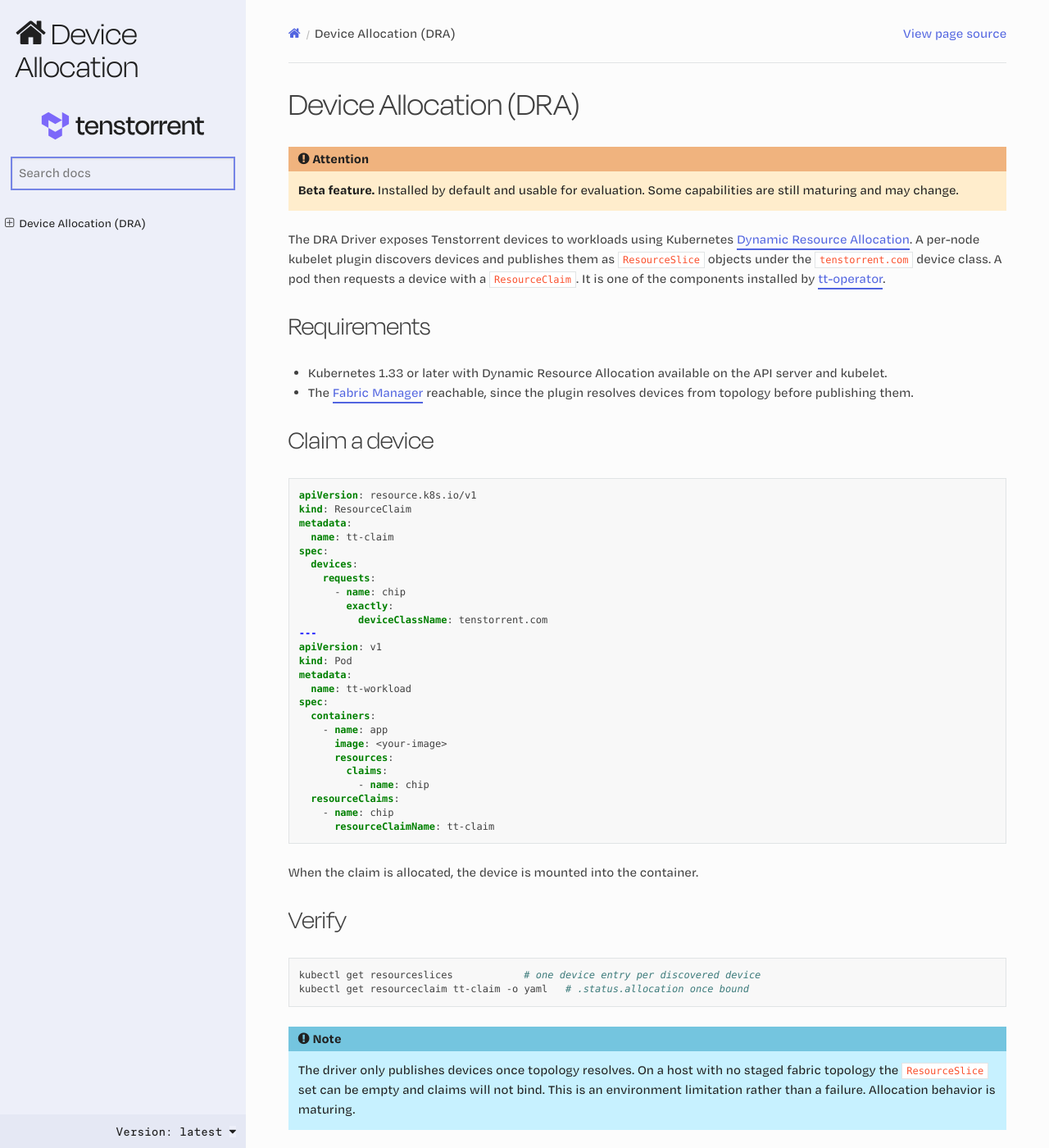
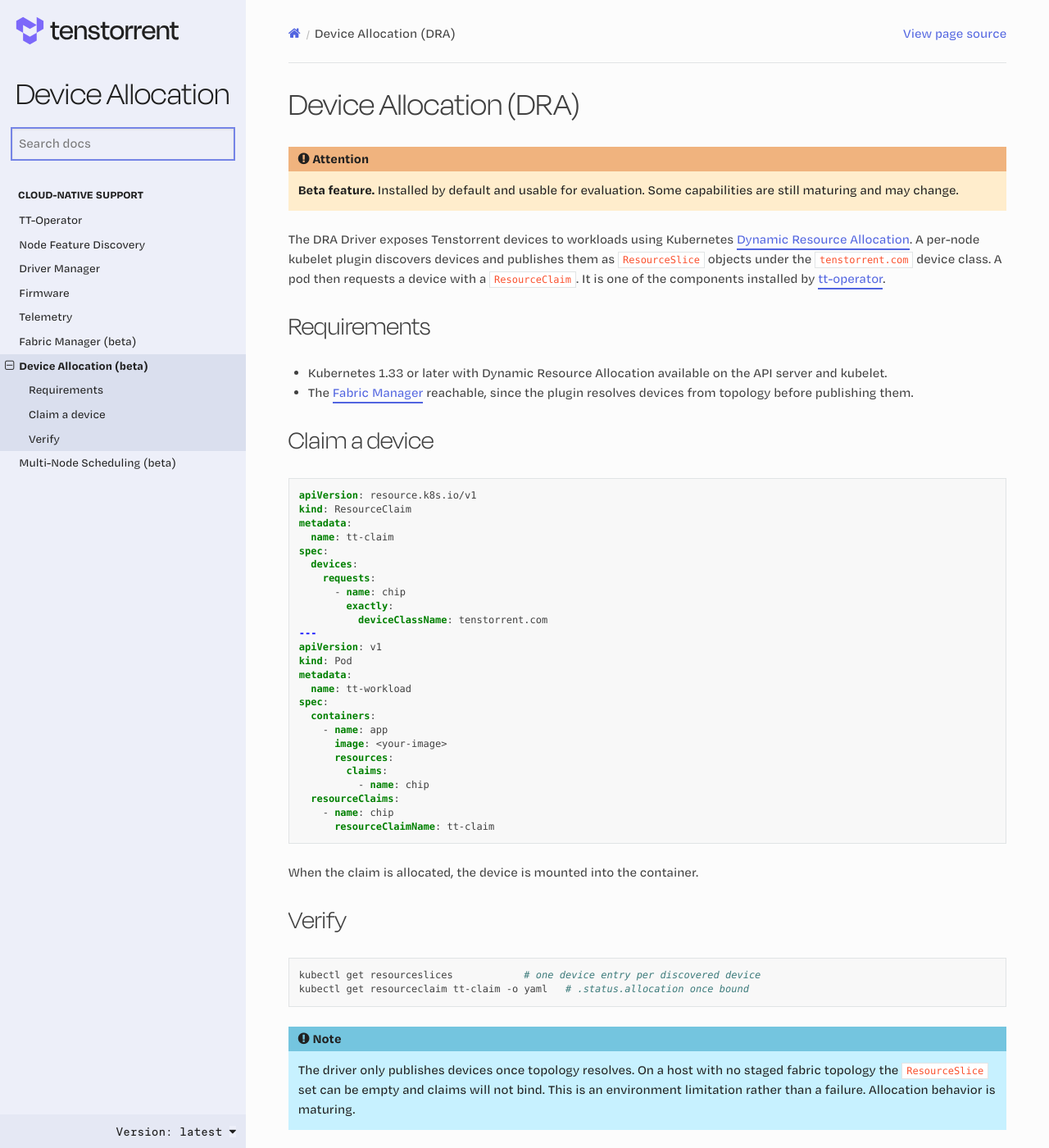
Before and after one commit to tenstorrent/tt-dra-driver, a Sphinx documentation site: the page built from docs/index.md, in a window 1280 px wide and 1400 px high. Shown: the whole window at 82% size. Built offline with Sphinx 7.4.7 and the Read the Docs theme 3.1.0, drawn with Linux system fonts in a browser that asks for light colours; some web fonts are replaced; part of the change alters nothing that is shown; some of the changed text lies outside the part shown.

Commit message:
docs: unified Cloud-Native Support sidebar (federated + shared theme)
Render the same Cloud-Native Support sidebar as the other component sites so the
independently-built sites feel like one section. Add a _nav.md root document
whose toctree is the shared component list (this component local, the others
linking to their own docs.tenstorrent.com sites), set root_doc=_nav, and vendor
the shared layout.html so the top-left logo links back to docs.tenstorrent.com.

Co-Authored-By: Claude Opus 4.8 <noreply@anthropic.com>

````diff
--- /dev/null
+++ b/docs/_nav.md
@@ -0,0 +1,19 @@
+# Cloud-Native Support
+
+Run Tenstorrent accelerators on Kubernetes. `tt-operator` is the umbrella Helm
+chart that installs and coordinates the components below. Select a component in
+the sidebar.
+
+```{toctree}
+:maxdepth: 2
+:caption: Cloud-Native Support
+
+TT-Operator <https://docs.tenstorrent.com/tt-operator/>
+Node Feature Discovery <https://docs.tenstorrent.com/tt-operator/components/node-feature-discovery.html>
+Driver Manager <https://docs.tenstorrent.com/tt-k8s-driver-manager/>
+Firmware <https://docs.tenstorrent.com/tt-k8s-driver-manager/firmware.html>
+Telemetry <https://docs.tenstorrent.com/tt-telemetry/>
+Fabric Manager (beta) <https://docs.tenstorrent.com/tt-fabric-manager/>
+Device Allocation (beta) <index>
+Multi-Node Scheduling (beta) <https://docs.tenstorrent.com/tt-operator/components/multi-node.html>
+```
--- /dev/null
+++ b/docs/_templates/feedback_widget.html
@@ -0,0 +1,209 @@
+<div class="feedback-widget" id="tt-feedback">
+  <div class="ttfb-card">
+    <div id="ttfb-initial" class="ttfb-initial">
+      <p class="ttfb-question">Was this article helpful?</p>
+      <div class="ttfb-actions">
+        <button id="ttfb-up" class="ttfb-icon-btn" aria-label="Yes" title="Yes">
+          <span>👍</span>
+        </button>
+        <button id="ttfb-down" class="ttfb-icon-btn" aria-label="No" title="No">
+          <span>👎</span>
+        </button>
+      </div>
+    </div>
+
+    <form id="ttfb-form" class="ttfb-hidden" novalidate>
+      <p id="ttfb-prompt" class="ttfb-prompt"></p>
+
+      <div id="ttfb-reasons" class="ttfb-hidden">
+        <p class="ttfb-reasons-title">How would you describe this article?</p>
+        <div class="ttfb-reasons-grid">
+          <label class="ttfb-radio"><input type="radio" name="down_reason" value="inaccurate"> <b>Inaccurate:</b> it doesn’t reflect what I see in the product</label>
+          <label class="ttfb-radio"><input type="radio" name="down_reason" value="unclear"> <b>Unclear:</b> it’s difficult to understand</label>
+          <label class="ttfb-radio"><input type="radio" name="down_reason" value="missing"> <b>Missing information:</b> it’s not comprehensive enough</label>
+          <label class="ttfb-radio"><input type="radio" name="down_reason" value="irrelevant"> <b>Irrelevant:</b> it doesn’t match what I searched for</label>
+        </div>
+      </div>
+
+      <textarea id="ttfb-text" rows="3" class="ttfb-text" placeholder="Please let us know what was or wasn't helpful about this page."></textarea>
+
+      <div class="ttfb-contact">
+        <input id="ttfb-can-contact" type="checkbox"> <label for="ttfb-can-contact">Allow Tenstorrent to contact me about my documentation feedback.</label>
+      </div>
+      <div id="ttfb-email-wrap" class="ttfb-hidden">
+        <input id="ttfb-email" type="email" class="ttfb-email" placeholder="Enter your email address">
+      </div>
+
+      <button id="ttfb-submit" type="submit" class="ttfb-submit">Submit</button>
+    </form>
+
+    <div id="ttfb-thanks" class="ttfb-hidden ttfb-center"><p class="ttfb-thanks-text">Thank you for your feedback!</p></div>
+    <div id="ttfb-error" class="ttfb-hidden ttfb-center"><p class="ttfb-error-text">Sorry, something went wrong. Please try again later.</p></div>
+  </div>
+</div>
+
+<style>
+.feedback-widget { margin: 2rem 0; }
+.ttfb-card {
+  background: #fff;
+  border: 1px solid var(--color-background-40, #d7dbeb66);
+  border-radius: 8px;
+  padding: 1rem;
+  box-shadow: 0 1px 2px rgba(0,0,0,0.04);
+}
+.ttfb-initial { display: flex; flex-direction: row; gap: .75rem; align-items: center; flex-wrap: wrap; justify-content: flex-start; }
+.ttfb-question { margin: 0; font-weight: 600; color: var(--color-foreground, #202020); }
+.ttfb-actions { display: flex; gap: .5rem; }
+.ttfb-icon-btn {
+  padding: .5rem; border: 1px solid #d0d7de; border-radius: 6px; background: #fff; cursor: pointer;
+  transition: background var(--transition-duration, 150ms) var(--transition-timing, ease), border-color var(--transition-duration, 150ms) var(--transition-timing, ease);
+}
+.ttfb-icon-btn:hover { background: #f3f4f6; }
+
+.ttfb-hidden { display: none; }
+.ttfb-prompt { margin: .5rem 0 1rem 0; color: var(--color-foreground, #202020); font-weight: 600; }
+.ttfb-reasons-title { margin: 0 0 .5rem 0; color: var(--color-foreground, #202020); font-weight: 500; }
+.ttfb-reasons-grid { display: grid; grid-template-columns: 1fr; gap: .25rem; }
+@media (min-width: 768px) { .ttfb-reasons-grid { grid-template-columns: 1fr 1fr; } }
+.ttfb-radio { display: flex; align-items: flex-start; gap: .5rem; }
+.ttfb-radio input { margin-top: .2rem; }
+
+.ttfb-text {
+  width: 100%; padding: .5rem; border: 1px solid #d0d7de; border-radius: 6px; font-family: inherit; resize: vertical;
+}
+.ttfb-contact { display: flex; align-items: center; gap: .5rem; margin-top: .5rem; }
+.ttfb-email { width: 100%; padding: .5rem; border: 1px solid #d0d7de; border-radius: 6px; margin-top: .5rem; }
+.ttfb-submit { margin-top: .75rem; padding: .5rem 1rem; background: var(--color-purple, #5164e0); color: #fff; border: none; border-radius: 6px; cursor: pointer; font-weight: 600; }
+.ttfb-submit:hover { background: var(--color-dark-purple, #7584e6); }
+.ttfb-center { text-align: center; padding: 1rem; }
+.ttfb-thanks-text { color: var(--color-purple, #5164e0); font-weight: 600; }
+.ttfb-error-text { color: #dc2626; font-weight: 600; }
+
+/* Hide widget when page sets meta hide_feedback=true */
+html:has(meta[name="hide_feedback"][content="true"]) .feedback-widget { display: none !important; }
+</style>
+
+<script>
+document.addEventListener('DOMContentLoaded', function () {
+  const root = document.getElementById('tt-feedback');
+  if (!root) return;
+
+  // Reposition widget: place it just above the Previous/Next buttons
+  try {
+    const footerButtons = document.querySelector('.rst-footer-buttons');
+    if (footerButtons && footerButtons.parentNode) {
+      footerButtons.parentNode.insertBefore(root, footerButtons);
+    }
+  } catch (e) {
+    // no-op if structure not present
+  }
+
+  const initial = root.querySelector('#ttfb-initial');
+  const form = root.querySelector('#ttfb-form');
+  const prompt = root.querySelector('#ttfb-prompt');
+  const reasonsWrap = root.querySelector('#ttfb-reasons');
+  const text = root.querySelector('#ttfb-text');
+  const thanks = root.querySelector('#ttfb-thanks');
+  const error = root.querySelector('#ttfb-error');
+  const upBtn = root.querySelector('#ttfb-up');
+  const downBtn = root.querySelector('#ttfb-down');
+  const canContact = root.querySelector('#ttfb-can-contact');
+  const emailWrap = root.querySelector('#ttfb-email-wrap');
+  const emailInput = root.querySelector('#ttfb-email');
+
+  let sentiment = null; // 'up' | 'down'
+
+  function show(el) { el.classList.remove('ttfb-hidden'); }
+  function hide(el) { el.classList.add('ttfb-hidden'); }
+
+  function setPromptForSentiment() {
+    if (sentiment === 'down') {
+      prompt.textContent = 'We\'re sorry to hear that. Can you tell us more?';
+      show(reasonsWrap);
+    } else {
+      prompt.textContent = 'Thanks! Anything to add? (optional)';
+      hide(reasonsWrap);
+    }
+  }
+
+  function validateEmail(email) {
+    return /.+@.+\..+/.test(email);
+  }
+
+  function submitPayload(payload) {
+    try {
+      if (window.posthog && typeof window.posthog.capture === 'function') {
+        window.posthog.capture('docs_feedback', payload);
+      } else {
+        console.log('Feedback submitted:', payload);
+      }
+      return true;
+    } catch (e) {
+      console.error('Feedback submit error', e);
+      return false;
+    }
+  }
+
+  upBtn.addEventListener('click', function () {
+    sentiment = 'up';
+    hide(initial);
+    setPromptForSentiment();
+    show(form);
+    text.focus();
+  });
+
+  downBtn.addEventListener('click', function () {
+    sentiment = 'down';
+    hide(initial);
+    setPromptForSentiment();
+    show(form);
+  });
+
+  canContact.addEventListener('change', function () {
+    if (canContact.checked) {
+      show(emailWrap);
+      emailInput.focus();
+    } else {
+      hide(emailWrap);
+    }
+  });
+
+  form.addEventListener('submit', function (e) {
+    e.preventDefault();
+    const page = window.location.pathname;
+    const ts = new Date().toISOString();
+    const feedbackText = text.value.trim();
+    const canContactVal = !!canContact.checked;
+    const emailVal = emailInput.value.trim();
+    const reasonEl = root.querySelector('input[name="down_reason"]:checked');
+    const reason = reasonEl ? reasonEl.value : null;
+
+    if (canContactVal && emailVal && !validateEmail(emailVal)) {
+      emailInput.setCustomValidity('Please enter a valid email.');
+      emailInput.reportValidity();
+      return;
+    } else {
+      emailInput.setCustomValidity('');
+    }
+
+    const payload = {
+      sentiment,
+      reason,
+      text: feedbackText,
+      can_contact: canContactVal,
+      email: canContactVal ? emailVal || null : null,
+      page,
+      timestamp: ts
+    };
+
+    const ok = submitPayload(payload);
+    hide(form);
+    if (ok) {
+      show(thanks);
+      setTimeout(() => { root.style.display = 'none'; }, 3000);
+    } else {
+      show(error);
+    }
+  });
+});
+</script>
--- /dev/null
+++ b/docs/_templates/layout.html
@@ -0,0 +1,42 @@
+{%- extends "!layout.html" %}
+
+{%- block sidebartitle %}
+
+{# the logo helper function was removed in Sphinx 6 and deprecated since Sphinx 4 #}
+{# the master_doc variable was renamed to root_doc in Sphinx 4 (master_doc still exists in later Sphinx versions) #}
+{%- set _logo_url = logo_url|default(pathto('_static/' + (logo or ""), 1)) %}
+{%- set _root_doc = root_doc|default(master_doc) %}
+
+{%- if logo or logo_url %}
+<a href="{{ logo_link_url }}">
+    <img src="{{ _logo_url }}" class="logo" alt="{{ _('Logo') }}"/>
+</a>
+{%- endif %}
+
+<a href="{{ pathto(_root_doc) }}">
+    {{ project }}
+</a>
+
+{%- if theme_display_version %}
+  {%- set nav_version = version %}
+  {%- if READTHEDOCS and current_version %}
+    {%- set nav_version = current_version %}
+  {%- endif %}
+  {%- if nav_version %}
+    <div class="version">
+      {{ nav_version }}
+    </div>
+  {%- endif %}
+{%- endif %}
+
+{%- include "searchbox.html" %}
+
+{%- endblock %}
+
+{%- block content %}
+  {{ super() }}
+  {# Default ON. Disable when head contains meta name="hide_feedback". #}
+  {%- if metatags is not defined or ('name="hide_feedback"' not in metatags) -%}
+    {%- include "feedback_widget.html" %}
+  {%- endif -%}
+{%- endblock %}
--- a/docs/conf.py
+++ b/docs/conf.py
@@ -90,3 +90,7 @@ html_context = {
 def setup(app):
     app.add_css_file("tt_theme.css")
     app.connect("config-inited", _sync_chart_values)
+
+# Root document is the shared Cloud-Native Support nav wrapper (renders the
+# unified sidebar). The component hub stays in index.md.
+root_doc = "_nav"
````
